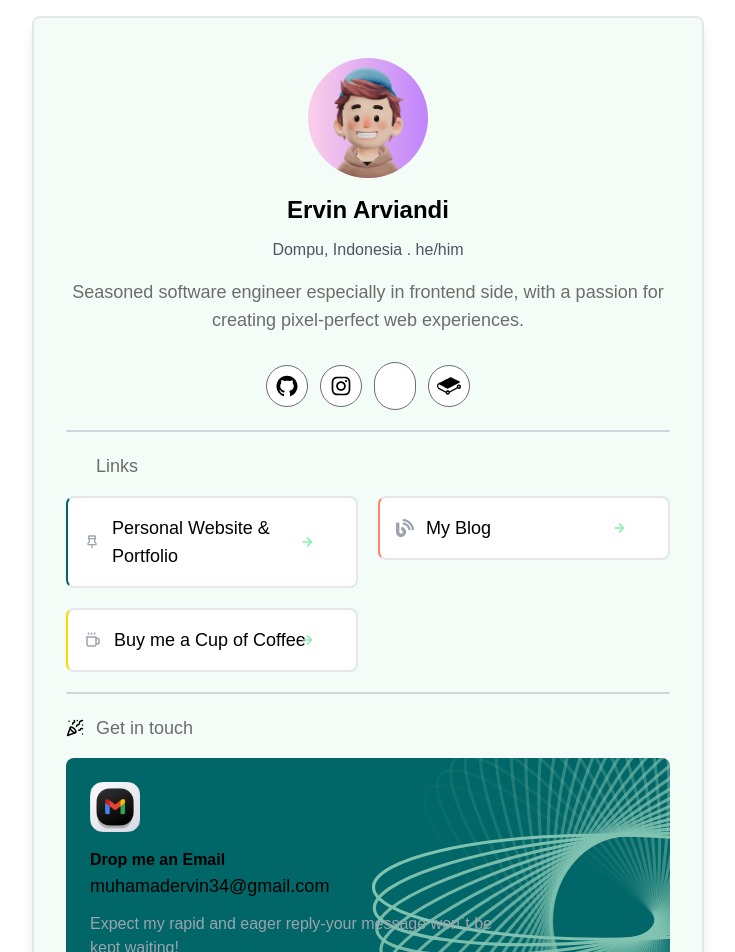
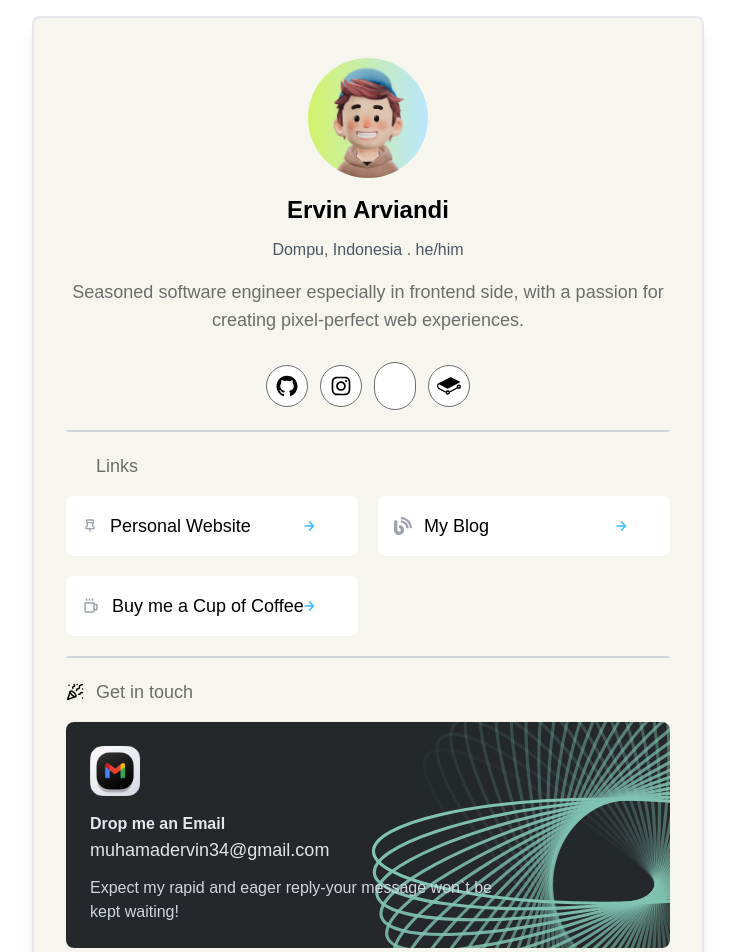
Before and after one commit to ervinarviandi/ervinarviandi_link, a React (Vite) app: page / in a window 1280 px wide. Shown: the top 952 px of the page, without its empty margins (272-1007 px from the left). Built offline with nearby package versions, Linux system fonts and the light colour scheme; some icons are missing.

Commit message:
update color UI

```diff
--- a/src/App.jsx
+++ b/src/App.jsx
@@ -13,7 +13,7 @@ function App() {
   return (
     <>
       <main className=" w-full bg-white md:py-4 ">
-        <section className="max-w-2xl mx-auto px-4 md:border-2 md:rounded-lg md:shadow-lg bg-[#F3FCF7]">
+        <section className="max-w-2xl mx-auto px-4 md:border-2 md:rounded-lg md:shadow-lg bg-[#f6f6ef]">
           <Header />
           <Icons />
           <Links />
--- a/src/components/Gettouch.jsx
+++ b/src/components/Gettouch.jsx
@@ -9,19 +9,19 @@ const Gettouch = () => {
         <LuPartyPopper className="text-black text-lg" />
         <h2 className="text-lg font-manrope text-primary">Get in touch</h2>
       </div>
-      <div className="bg-[#006667] p-6 box rounded-lg mt-4">
+      <div className="bg-[#25282b] p-6 box rounded-lg mt-4">
         <img src={Logo} width={50} height={50} alt="emails" />
         {/* <LuMails className="text-lg text-black " /> */}
-        <h2 className="font-manrope font-semibold text-black pt-4">Drop me an Email</h2>
+        <h2 className="font-manrope font-semibold text-gray-200 pt-4">Drop me an Email</h2>
         <a href="mailto:muhamadervin34@gmail.com" aria-label="link gmail">
           <span
             className="font-manrope text-lg
-        text-black hover:text-gray-500"
+        text-text-gray-400 hover:text-gray-500"
           >
             muhamadervin34@gmail.com
           </span>
         </a>
-        <p className="font-manrope text-md text-gray-400 w-9/12 mt-3">Expect my rapid and eager reply-your message won`t be kept waiting! </p>
+        <p className="font-manrope text-md text-gray-300 w-9/12 mt-3">Expect my rapid and eager reply-your message won`t be kept waiting! </p>
       </div>
     </div>
   );
--- a/src/components/Header.jsx
+++ b/src/components/Header.jsx
@@ -9,7 +9,7 @@ const Header = () => {
   return (
     <div className="">
       <div className="flex justify-center  ">
-        <div className="bg-gradient-to-r from-pink-200 to-purple-400 rounded-full mt-10 overflow-hidden">
+        <div className="bg-gradient-to-r from-[#d3f26a] to-sky-200 rounded-full mt-10 overflow-hidden">
           <Tippy className="font-manrope font-bold animate__animated animate__rubberBand tippy-box" content="Hy 👋 i&#39;m ervin" theme="tomato" animation="scale-extreme" placement="top-start" duration={(0, 1000)}>
             <img src={Logo} width={120} height={120} alt="profile" className=" hover:scale-125 duration-300 cursor-pointer " />
           </Tippy>
--- a/src/components/Icons.jsx
+++ b/src/components/Icons.jsx
@@ -11,12 +11,12 @@ const Icons = () => {
     px-4"
     >
       <div className="flex justify-center items-center gap-x-3 mt-7">
-        <div className="bg-white hover:bg-[#006667] duration-300 ease-in-out border-primary border  rounded-full p-2 hover:shadow-xl">
+        <div className="bg-white hover:bg-[#d3f26a] duration-300 ease-in-out border-primary border  rounded-full p-2 hover:shadow-xl">
           <a href="https://github.com/ervinarviandi" aria-label="github link">
             <AiFillGithub className="text-2xl text-black" />
           </a>
         </div>
-        <div className="bg-white hover:bg-[#006667] duration-300 ease-in-out border-primary border  rounded-full p-2 hover:shadow-xl">
+        <div className="bg-white hover:bg-[#d3f26a] duration-300 ease-in-out border-primary border  rounded-full p-2 hover:shadow-xl">
           <a
             href="instagram.com/ervinarviandi
           "
@@ -25,12 +25,12 @@ const Icons = () => {
             <AiOutlineInstagram className="text-2xl text-black" />
           </a>
         </div>
-        <div className="bg-white hover:bg-[#006667] duration-300 ease-in-out border-primary border  rounded-full p-2 hover:shadow-xl">
+        <div className="bg-white hover:bg-[#d3f26a] duration-300 ease-in-out border-primary border  rounded-full p-2 hover:shadow-xl">
           <a href="https://www.threads.net/@ervinarviandi" aria-label="threads link">
             <FaThreads className="text-2xl text-black" />
           </a>
         </div>
-        <div className="bg-white hover:bg-[#006667] duration-300 ease-in-out border-primary border  rounded-full p-2 hover:shadow-xl">
+        <div className="bg-white hover:bg-[#d3f26a] duration-300 ease-in-out border-primary border  rounded-full p-2 hover:shadow-xl">
           <a href="https://app.gitbook.com/o/vXWd1hsKDlQ1x5wo7ASa/s/AoqsT3g63kOfLrnoT3nF/untitled/astro-introduction" aria-label="gitbook link">
             <SiGitbook className="text-2xl text-black" />
           </a>
--- a/src/components/Links.jsx
+++ b/src/components/Links.jsx
@@ -1,24 +1,26 @@
 import { PiLinkBreak } from "react-icons/pi";
 import { BiPin, BiRightArrowAlt, BiCoffee } from "react-icons/bi";
 import { FaBlog } from "react-icons/fa";
+
+const Title = "Links";
 
 const Links = () => {
   return (
     <div className="w-full md:max-w-7xl px-4 mx-auto">
       <div className="flex items-center gap-x-3">
         <PiLinkBreak className="text-lg text-black" />
-        <p className="font-manrope text-lg text-primary">Links</p>
+        <p className="font-manrope text-lg text-primary">{Title}</p>
       </div>
       <div>
         <div className="grid md:grid-cols-2 gap-5 mt-4">
           <div className="flex flex-col">
             <a href="https://ervinarvian.vercel.app/" aria-label="right icons">
-              <div className="border-2 border-l-[#006667] border-gray-200 p-4 rounded-lg relative hover:bg-[#006667] bg-white duration-300 ease-in " aria-label="link pembungkus personal portfolio" role="link">
+              <div className=" border-gray-200 p-4 rounded-lg relative hover:bg-[#d3f26a] bg-white duration-300 ease-in " aria-label="link pembungkus personal portfolio" role="link">
                 <div className="flex  items-center gap-x-3">
                   <BiPin className="text-gray-400 text-lg" />
-                  <h1 className="font-manrope text-lg text-black md:w-full w-8/12">Personal Website & Portfolio</h1>
+                  <h1 className="font-manrope text-lg text-black md:w-full w-8/12">Personal Website </h1>
                   <div className="absolute right-10">
-                    <BiRightArrowAlt className="text-lg text-green-300" />
+                    <BiRightArrowAlt className="text-lg text-sky-400" />
                   </div>
                 </div>
               </div>
@@ -27,8 +29,8 @@ const Links = () => {
           <div className="flex flex-col">
             <a href="https://app.gitbook.com/o/vXWd1hsKDlQ1x5wo7ASa/s/AoqsT3g63kOfLrnoT3nF/untitled/astro-introduction">
               <div
-                className="border-2 border-l-[#ff8367]  border-gray-200 p-4 rounded-lg
-              relative hover:bg-[#ff8367] bg-white duration-300 ease-in"
+                className=" border-gray-200 p-4 rounded-lg
+              relative hover:bg-[#d3f26a] bg-white duration-300 ease-in"
                 aria-label="link pembungkus blog"
                 role="link"
               >
@@ -36,7 +38,7 @@ const Links = () => {
                   <FaBlog className="text-gray-400 text-lg" />
                   <h1 className="font-manrope text-lg text-black">My Blog </h1>
                   <div className="absolute right-10">
-                    <BiRightArrowAlt className="text-lg text-green-300" />
+                    <BiRightArrowAlt className="text-lg text-sky-400" />
                   </div>
                 </div>
               </div>
@@ -44,12 +46,12 @@ const Links = () => {
           </div>
           <div className="flex flex-col">
             <a href="https://trakteer.id/ervinarviandi" aria-label="trakteer link">
-              <div className="border-2 border-l-[#ffd600]  border-gray-200 p-4 rounded-lg relative  hover:bg-[#ffd600] bg-white duration-300 ease-in" aria-label="link pembungkus buy me a cup coffee" role="link">
+              <div className="  border-gray-200 p-4 rounded-lg relative  hover:bg-[#d3f26a] bg-white duration-300 ease-in" aria-label="link pembungkus buy me a cup coffee" role="link">
                 <div className="flex  items-center gap-x-3">
                   <BiCoffee className="text-gray-400 text-lg" />
                   <h1 className="font-manrope text-lg text-black">Buy me a Cup of Coffee </h1>
                   <div className="absolute right-10">
-                    <BiRightArrowAlt className="text-lg text-green-300" />
+                    <BiRightArrowAlt className="text-lg text-sky-400" />
                   </div>
                 </div>
               </div>
--- a/src/index.css
+++ b/src/index.css
@@ -30,6 +30,8 @@ body {
 
 .tippy-box[data-theme~="tomato"] {
   /* background-color: #b5d43c; */
-  background-image: linear-gradient(to right, #f1c9ec, #ab84cb);
-  color: #f8ed4c;
+  /* background-image: linear-gradient(to right, #f1c9ec, #ab84cb); */
+  background-color: #7dd3fc;
+  /* color: #f8ed4c; */
+  color: white;
 }
```
